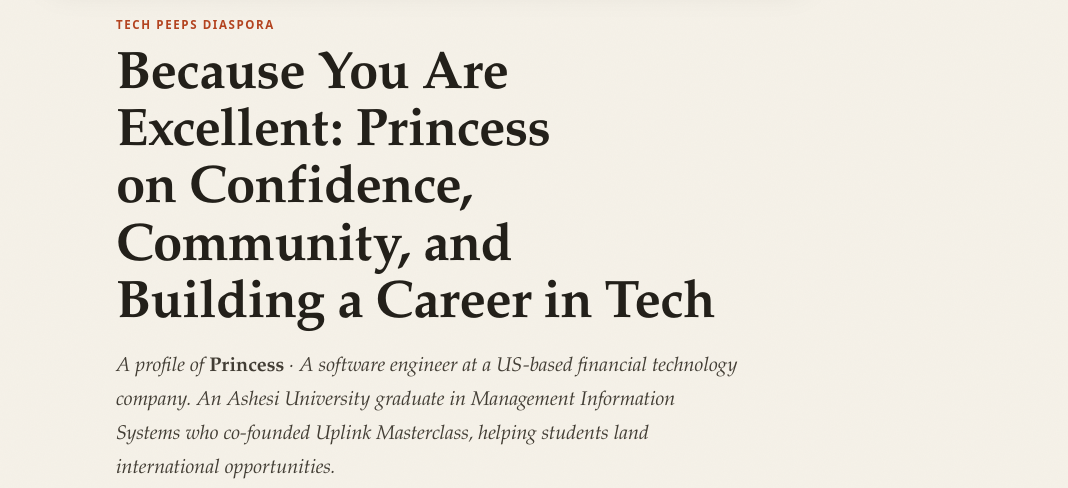
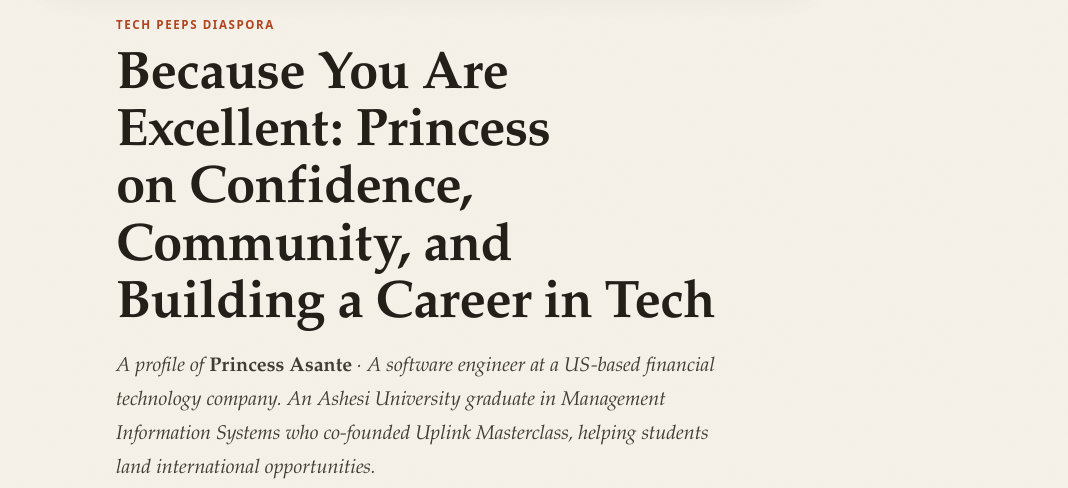
Before and after one commit to codedpills/techpeeps-blog, an Astro site: page /blog/because-you-are-excellent-princess-on-confidence-community-and-building-a-career in a window 1280 px wide. Shown: the part 489-977 px from the top of the page, without its empty margins (212-1280 px from the left). Built offline with nearby package versions, Linux system fonts and the light colour scheme; Astro itself is replaced by a stand-in of ours.

Commit message:
Update src/content/blog/because-you-are-excellent-princess-on-confidence-community-and-building-a-career.md

```diff
--- a/src/content/blog/because-you-are-excellent-princess-on-confidence-community-and-building-a-career.md
+++ b/src/content/blog/because-you-are-excellent-princess-on-confidence-community-and-building-a-career.md
@@ -5,7 +5,7 @@ description: A software engineer at a US fintech on imposter fear, learning the
   stack, and the mindset that carried her from MIS to her dream role.
 pubDate: '2026-06-30'
 interviewDate: 2024-07-05
-guest: Princess
+guest: Princess Asante
 guestBio: A software engineer at a US-based financial technology company. An Ashesi
   University graduate in Management Information Systems who co-founded Uplink Masterclass,
   helping students land international opportunities.
```
